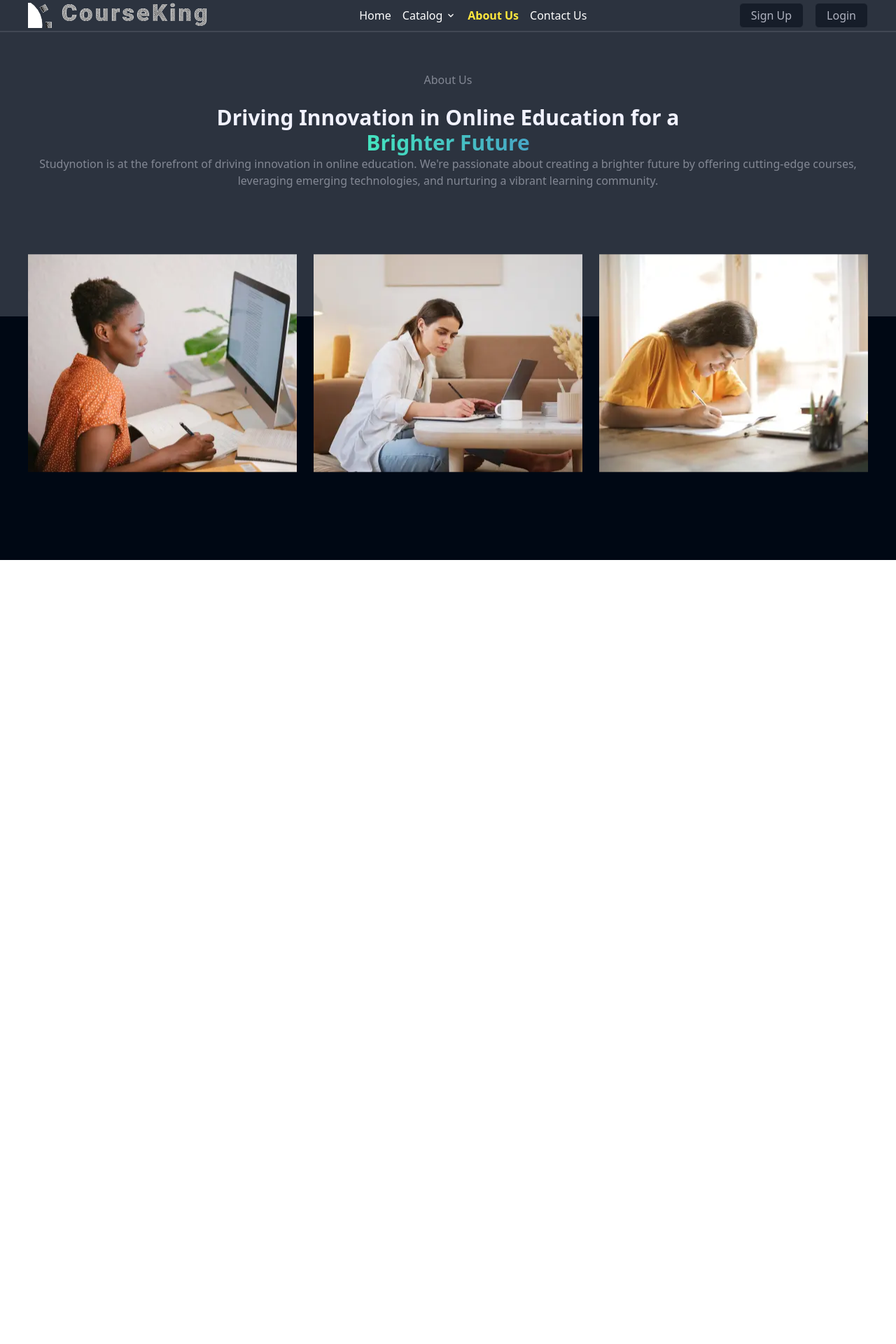
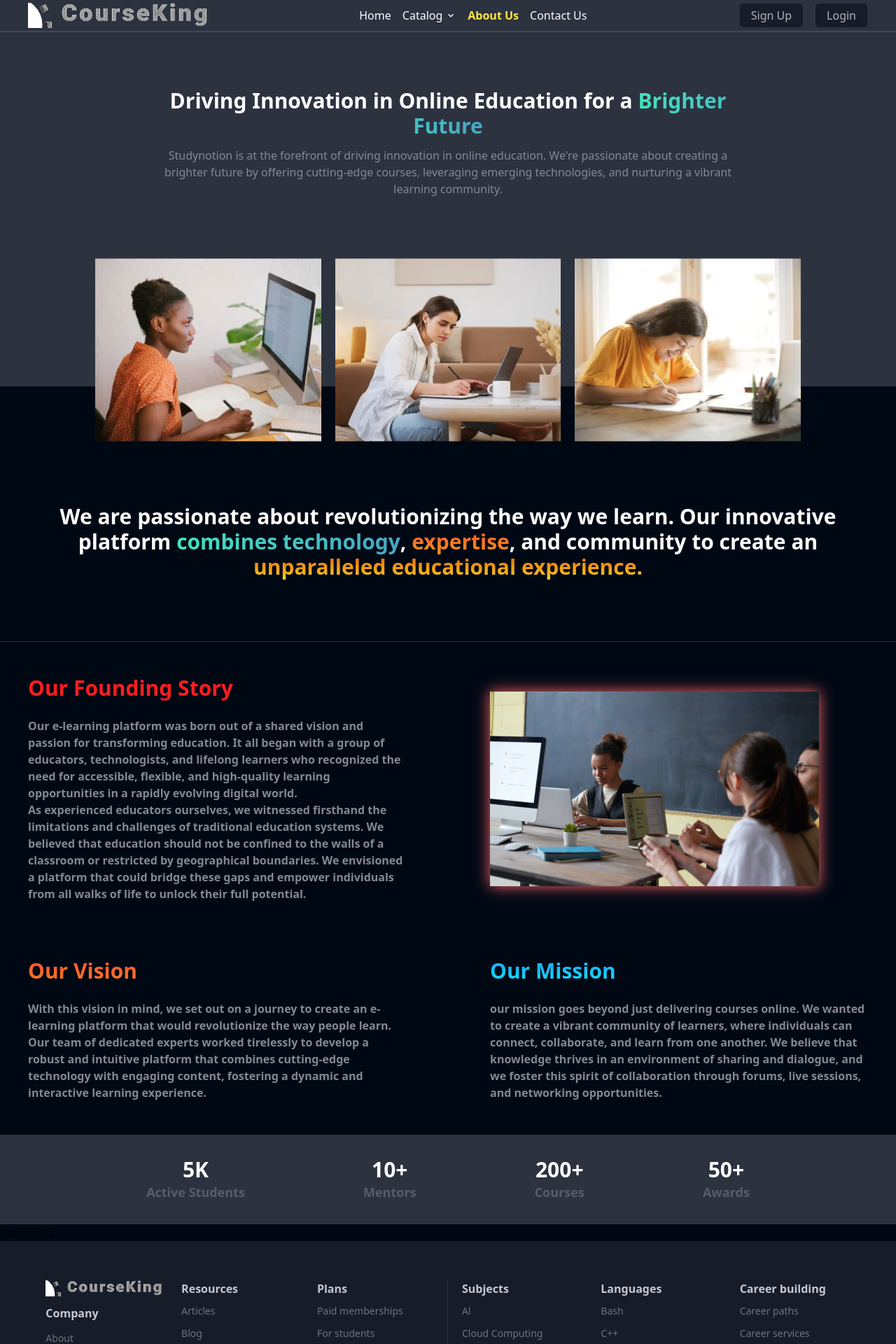
Before and after one commit to soumya1001/CourseKing, a React (Create React App) app: page /about in a window 1280 px wide. Shown: the top 1920 px of the page at 70% size. Before the commit the page ends 800 px from the top, so only its background shows below. Built offline with nearby package versions, Linux system fonts and the light colour scheme; no server answers.

Commit message:
about us updated but incomplete

```diff
--- a/src/App.js
+++ b/src/App.js
@@ -1,4 +1,4 @@
-import { Route,Routes } from "react-router-dom";
+import { Route,Routes,useLocation } from "react-router-dom";
 import "./App.css";
 import Home from "./pages/Home";
 import Login from "./pages/Login"
@@ -8,7 +8,10 @@ import VerifyEmail from "./pages/VerifyEmail";
 import ForgotPassword from "./pages/ForgotPassword";
 import UpdatePassword from "./pages/UpdatePassword";
 import About from "./pages/About";
+import Footer from "./components/common/Footer";
 function App() {
+  const location = useLocation();
+  const hideFooterRoutes = ["/login", "/signup"];
   return (
    <div className="min-w-screen min-h-screen bg-richblack-900">
     <Navbar/>
@@ -21,6 +24,8 @@ function App() {
       <Route path="/update-password/:id" element={<UpdatePassword/>}/>
       <Route path="/about" element={<About/>}/>
     </Routes>
+    {/* To hide the Footer only on the login and signup pages */}
+    {!hideFooterRoutes.includes(location.pathname) && <Footer />}
    </div>
   );
 }
--- /dev/null
+++ b/src/components/core/aboutpage/ContactUs.jsx
@@ -0,0 +1,9 @@
+import React from 'react'
+
+function ContactUs() {
+  return (
+    <div>ContactUs</div>
+  )
+}
+
+export default ContactUs
--- /dev/null
+++ b/src/components/core/aboutpage/InfoCard.jsx
@@ -0,0 +1,17 @@
+import React from 'react'
+
+function InfoCard({title,desc,desc2,fromColor,toColor,via}) {
+  return (
+    <div>
+        <h2 className={`text-3xl bg-gradient-to-b ${fromColor} ${via ? via :""} ${toColor} text-transparent bg-clip-text font-bold pb-6`}>{title}</h2>
+        <p className='text-richblack-300 font-semibold'>{desc}</p>
+        {
+            desc2?
+            <p className='text-richblack-300 font-semibold'>{desc2}</p>
+            :""
+        }
+    </div>
+  )
+}
+
+export default InfoCard
--- /dev/null
+++ b/src/components/core/aboutpage/Stats.jsx
@@ -0,0 +1,25 @@
+import React from 'react'
+const stats= [
+    { count: "5K", label: "Active Students" },
+    { count: "10+", label: "Mentors" },
+    { count: "200+", label: "Courses" },
+    { count: "50+", label: "Awards" },
+];
+function Stats() {
+  return (
+    <div className=' grid grid-flow-col justify-evenly items-center py-6'>
+        {
+            stats.map((stat,i)=>{
+                return (
+                    <div key={i} className='flex flex-col items-center'>
+                        <p className='text-white text-3xl font-bold'>{stat.count}</p>
+                        <p className='text-richblack-500 font-semibold text-lg'>{stat.label}</p>
+                    </div>
+                )
+            })
+        }
+    </div>
+  )
+}
+
+export default Stats
--- a/src/components/core/homepage/HighlightedText.jsx
+++ b/src/components/core/homepage/HighlightedText.jsx
@@ -2,7 +2,7 @@ import React from 'react'
 
 function HighlightedText({text}) {
   return (
-    <span className='bg-gradient-to-r from-caribbeangreen-50 to-blue-100 font-bold text-transparent bg-clip-text'>{text}</span>
+    <span className='bg-gradient-to-r from-caribbeangreen-50 to-blue-100 font-bold text-transparent bg-clip-text'> {text}</span>
   )
 }
 
--- a/src/pages/About.jsx
+++ b/src/pages/About.jsx
@@ -3,28 +3,76 @@ import HighlightedText from '../components/core/homepage/HighlightedText'
 import BannerImage1 from '../assets/Images/aboutus1.webp'
 import BannerImage2 from '../assets/Images/aboutus2.webp'
 import BannerImage3 from '../assets/Images/aboutus3.webp'
+import InfoCard from '../components/core/aboutpage/InfoCard'
+import FoundingStory from "../assets/Images/FoundingStory.png"
+import Stats from '../components/core/aboutpage/Stats'
+import ContactUs from '../components/core/aboutpage/ContactUs'
+
 function About() {
   return (
-    <div>
-        <section className=" bg-richblack-700 py-8 p-2 sm:px-[40px]">
-            <div className='text-richblack-300 flex flex-col justify-center items-center'>
-                <p className='py-6'>About Us</p>
-                  <span className='font-semibold text-3xl text-center'>
-                      <h1 className='text-richblack-5'>Driving Innovation in Online Education for a </h1><HighlightedText text={"Brighter Future"} />
-                  </span>
-                <p className='text-center'>Studynotion is at the forefront of driving innovation in online education. We're passionate about creating a brighter future by offering cutting-edge courses, leveraging emerging technologies, and nurturing a vibrant learning community.</p>
-            </div>
-            <div className='relative sm:h-[90px] lg:h-[150px]'>
-                <div className='absolute grid grid-cols-3 justify-items-center sm:gap-6 gap-4 left-[50%] translate-x-[-50%] translate-y-[30%] w-[100%]'>
-                    <img src={BannerImage1} alt="BannerImage for Coding Course"/>
-                    <img src={BannerImage2} alt="BannerImage for Coding Course"/>
-                    <img src={BannerImage3} alt="BannerImage for Coding Course"/>
-                </div>
-            </div>
-            <div>
-
-            </div>
-        </section>
+    <div className="">
+      <section className="bg-richblack-700">
+        <div className="relative mx-auto flex  max-w-maxContent flex-col justify-between gap-10 text-center text-white">
+          <header className="mx-auto py-20 text-3xl font-semibold lg:w-[70%]">
+            Driving Innovation in Online Education for a
+            <HighlightedText text={"Brighter Future"} />
+            <p className="mx-auto mt-3 text-center text-base font-medium text-richblack-300 lg:w-[95%]">
+              Studynotion is at the forefront of driving innovation in online
+              education. We're passionate about creating a brighter future by
+              offering cutting-edge courses, leveraging emerging technologies,
+              and nurturing a vibrant learning community.
+            </p>
+          </header>
+          <div className="sm:h-[90px] lg:h-[150px]"></div>
+          <div className="absolute sm:w-[80%] bottom-0 left-[50%] grid w-[100%] translate-x-[-50%] translate-y-[30%] grid-cols-3 gap-3 lg:gap-5">
+            <img src={BannerImage1} alt="" />
+            <img src={BannerImage2} alt="" />
+            <img src={BannerImage3} alt="" />
+          </div>
+        </div>
+      </section>
+      <section className="sm:px-[40px] p-2 border-b border-richblack-700">
+        <div className="mx-auto flex max-w-maxContent flex-col justify-between gap-10 text-richblack-500">
+          <div className="h-[100px] "></div>
+          <div className=" text-xl md:text-3xl font-semibold mx-auto py-5 pb-20 text-center text-white">
+            We are passionate about revolutionizing the way we learn. Our
+            innovative platform <HighlightedText text={"combines technology"} />,{" "}
+            <span className="bg-gradient-to-b from-[#FF512F] to-[#F09819] text-transparent bg-clip-text font-bold">
+              {" "}
+              expertise
+            </span>
+            , and community to create an
+            <span className="bg-gradient-to-b from-[#E65C00] to-[#F9D423] text-transparent bg-clip-text font-bold">
+              {" "}
+              unparalleled educational
+              experience.
+            </span>
+          </div>
+        </div>
+      </section>
+      <section className='sm:px-[40px] p-2'>
+        <div className='flex flex-col sm:flex-row justify-between py-10 items-center'>
+          <div className='sm:w-[45%]'><InfoCard fromColor={"from-[#833AB4]"} via={"via-[#FD1D1D]"} toColor={"from-[#FD1D1D]"} title={"Our Founding Story"} desc={"Our e-learning platform was born out of a shared vision and passion for transforming education. It all began with a group of educators, technologists, and lifelong learners who recognized the need for accessible, flexible, and high-quality learning opportunities in a rapidly evolving digital world."} desc2={"As experienced educators ourselves, we witnessed firsthand the limitations and challenges of traditional education systems. We believed that education should not be confined to the walls of a classroom or restricted by geographical boundaries. We envisioned a platform that could bridge these gaps and empower individuals from all walks of life to unlock their full potential."} /></div>
+          <div className='sm:w-[45%] py-5 md:p-0'>
+            <img
+              src={FoundingStory}
+              alt=""
+              className="shadow-[0_0_20px_0] shadow-[#FC6767]"
+            />
+          </div>
+        </div>
+        <div className='flex flex-col sm:flex-row justify-between pb-10 md:py-10'>
+          <div className='sm:w-[45%]'><InfoCard fromColor={"from-[#FF512F]"} toColor={"to-[#F09819]"} title={"Our Vision"} desc={"With this vision in mind, we set out on a journey to create an e-learning platform that would revolutionize the way people learn. Our team of dedicated experts worked tirelessly to develop a robust and intuitive platform that combines cutting-edge technology with engaging content, fostering a dynamic and interactive learning experience."} /></div>
+          <div className='sm:w-[45%] pt-10 md:pt-0'><InfoCard fromColor={"from-[#1FA2FF]"} toColor={"via-[#12D8FA]"} title={"Our Mission"} desc={"our mission goes beyond just delivering courses online. We wanted to create a vibrant community of learners, where individuals can connect, collaborate, and learn from one another. We believe that knowledge thrives in an environment of sharing and dialogue, and we foster this spirit of collaboration through forums, live sessions, and networking opportunities."} /></div>
+        </div>
+      </section>
+      <section className='bg-richblack-700 sm:px-[40px] p-2'>
+        <Stats/>
+      </section>
+      {/* get in touch form */}
+      <section>
+        <ContactUs/>
+      </section>
     </div>
   )
 }
--- a/src/pages/Home.jsx
+++ b/src/pages/Home.jsx
@@ -25,7 +25,7 @@ function Home() {
             <div className='font-semibold text-3xl text-center'>
                 Empower Your Future with <HighlightedText text={"Coding Skill"}/>
             </div>
-            <div className='sm:w-[80%] text-sx text-center text-richblack-200'>
+            <div className='sm:w-[80%] font-semibold text-sx text-center text-richblack-200'>
             With our online coding courses, you can learn at your own pace, from anywhere in the world, and get access to a wealth of resources, including hands-on projects, quizzes, and personalized feedback from instructors.
             </div>
             <div className='flex sm:flex-row flex-col gap-4'>
@@ -145,7 +145,6 @@ function Home() {
 
             </div>
         </div>
-        <Footer/>
     </div>
   )
 }
```
